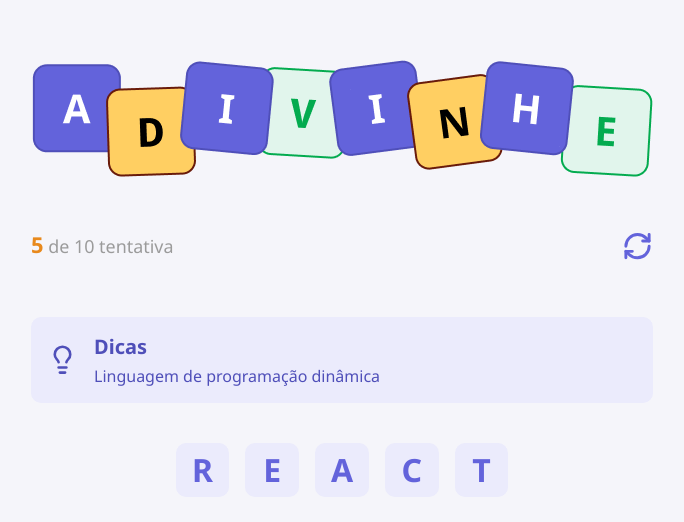
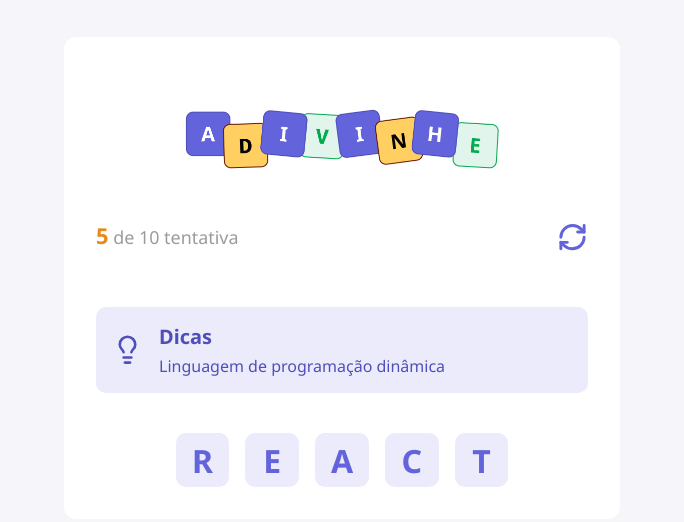
Before and after one commit to robertokpp/primeiro-projeto, a React (Vite) app in the folder primeiro-projeto/: page / in a window 1280 px wide. Shown: the part 122-644 px from the top of the page, without its empty margins (298-982 px from the left). Built offline with nearby package versions, Linux system fonts and the light colour scheme.

Commit message:
fix: corrigir unidade de medida para altura da imagem no cabeçalho

```diff
--- a/primeiro-projeto/src/app.module.css
+++ b/primeiro-projeto/src/app.module.css
@@ -5,6 +5,15 @@
   display: flex;
   justify-content: center;
   align-items: center;
+}
+
+.container main {
+  background-color: #ffffff;
+  width: 556px;
+  padding: 2rem;
+  padding-top: 4.5rem;
+
+  border-radius: .75rem;
 }
 
 .word  {
@@ -16,5 +25,4 @@
   gap: 1rem;
 
   margin-top: 2.5rem;
-
 }
--- a/primeiro-projeto/src/components/Header/styles.module.css
+++ b/primeiro-projeto/src/components/Header/styles.module.css
@@ -6,7 +6,7 @@
 }
 
 .container > img {
-  height: 3.75;
+  height: 3.75rem;
 }
 
 .container header {
```
